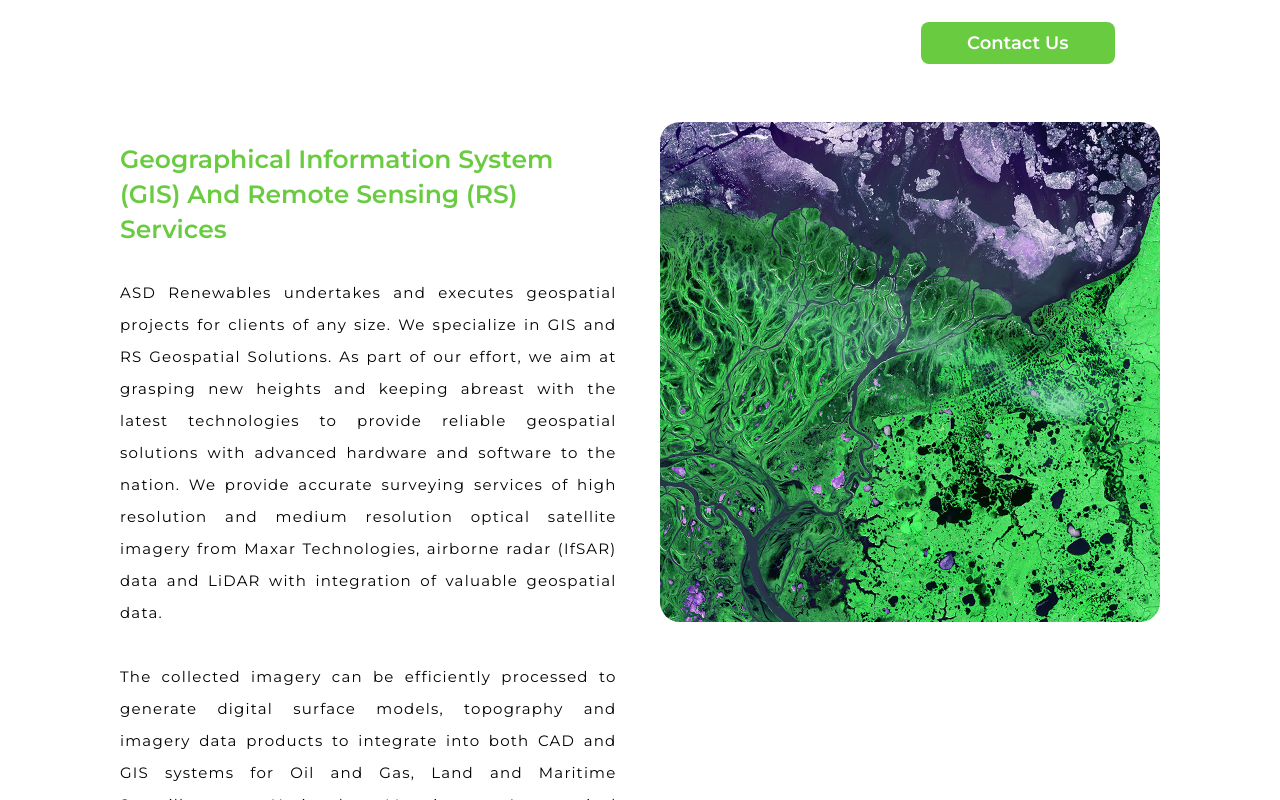
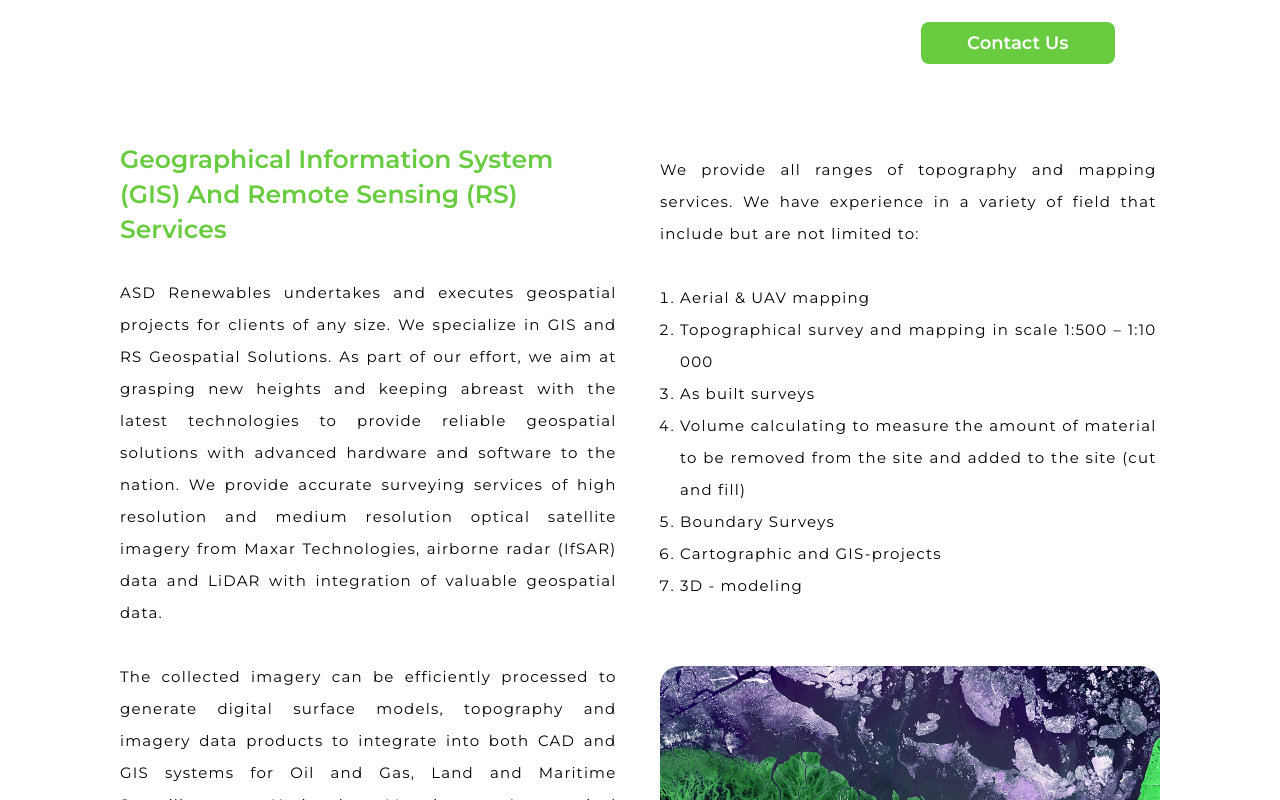
Before and after one commit to layiwola008/asdrenewable, a Next.js app: page /asd-renewables/services in a window 1280 px wide. Shown: the part 860-1660 px from the top of the page. Built offline with nearby package versions, Linux system fonts and the light colour scheme.

Commit message:
Split GIS content

```diff
--- a/pages/asd-renewables/services.jsx
+++ b/pages/asd-renewables/services.jsx
@@ -133,25 +133,37 @@ const services = () => {
                   in a variety of field that include but are not limited to:
                   <br />
                   <br />
+                </article>
+              </div>
+              <div className="col__md">
+                <article className="service__article">
+                  <br />
+                  We provide all ranges of topography and mapping services. We
+                  have experience in a variety of field that include but are not
+                  limited to:
+                  <br />
+                  <br />
                   <div className="list__space">
                     <ol>
                       <li>Aerial & UAV mapping</li>
                       <li>
-                      Topographical survey and mapping in scale 1:500 – 1:10 000
+                        Topographical survey and mapping in scale 1:500 – 1:10
+                        000
                       </li>
                       <li>As built surveys</li>
                       <li>
-                      Volume calculating to measure the amount of material to be
-                      removed from the site and added to the site (cut and fill)
+                        Volume calculating to measure the amount of material to
+                        be removed from the site and added to the site (cut and
+                        fill)
                       </li>
                       <li>Boundary Surveys</li>
                       <li>Cartographic and GIS-projects</li>
                       <li>3D - modeling</li>
                     </ol>
                   </div>
+                  <br />
+                  <br />
                 </article>
-              </div>
-              <div className="col__md">
                 <Image
                   src={GisImage}
                   alt="Image"
```
Lines whose indentation alone changed are shown as unchanged.
